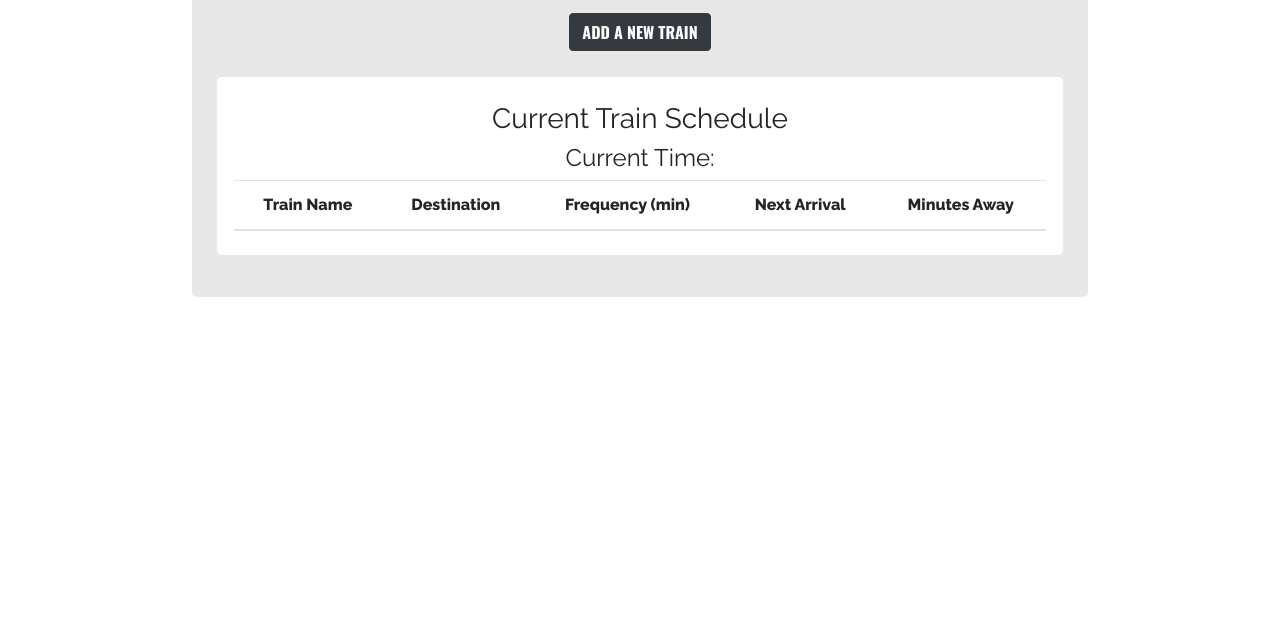
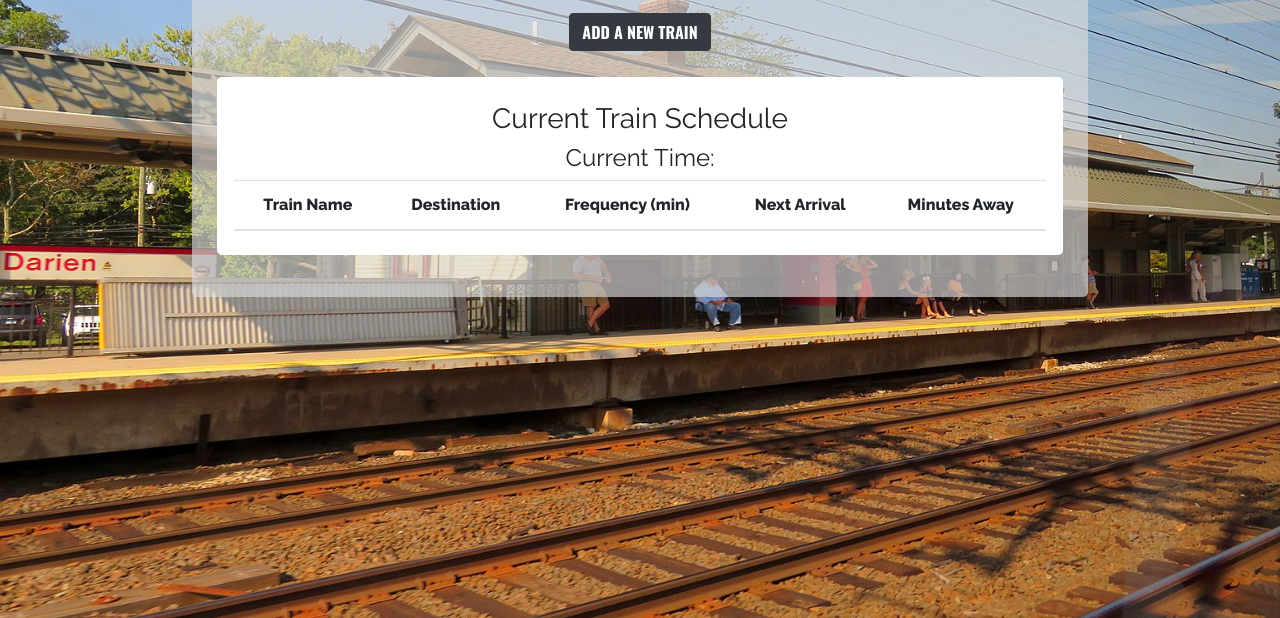
Before and after one commit to krunkbot3000/TrainTime, a plain HTML site: page index.html in a window 1280 px wide. Shown: the part 182-800 px from the top of the page. Drawn offline with nearby package versions, Linux system fonts and the light colour scheme; no server answers.

Commit message:
still having issues with db returns, but added background image to styling

```diff
--- a/assets/css/style.css
+++ b/assets/css/style.css
@@ -1,5 +1,5 @@
 body {
-  background-image: url("../images/train.jpg");
+  background-image: url("../images/trainstation.jpg");
   background-repeat: no-repeat;
   background-size: 100vw 100vh;
 }
```
Also changed, not shown: assets/images/trainstation.jpg (added).
